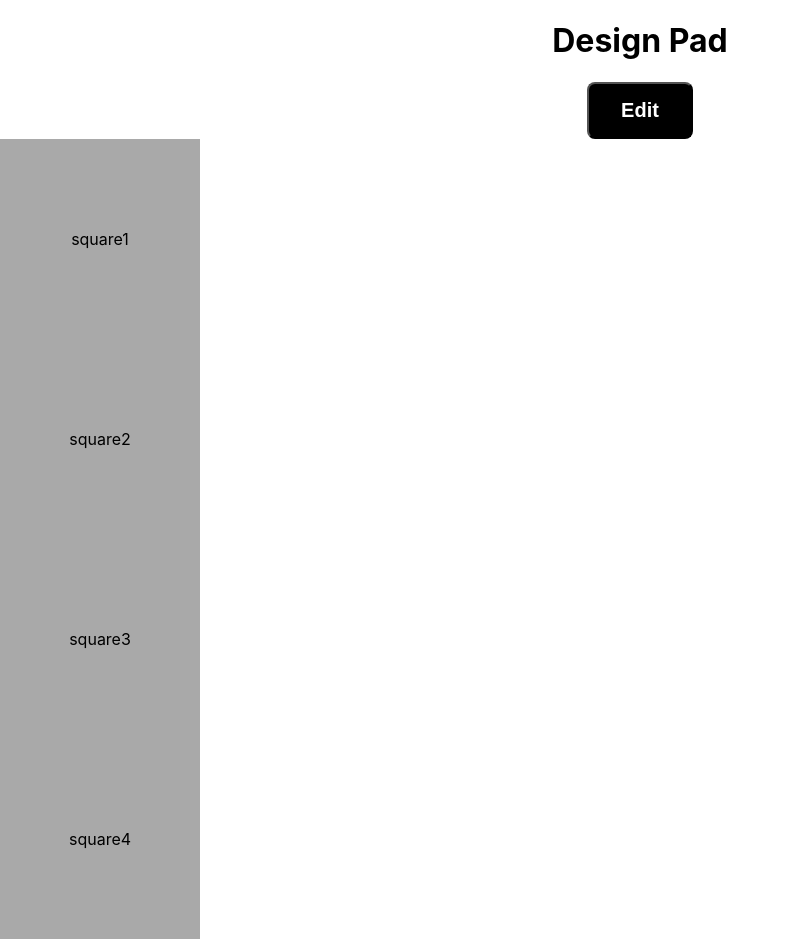
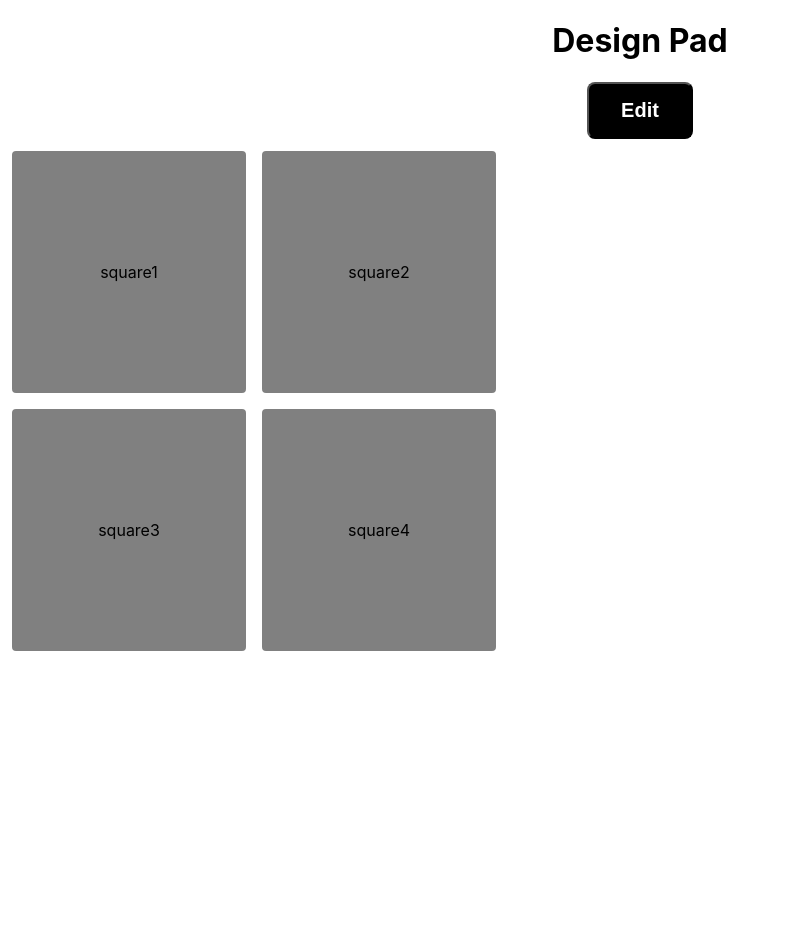
Before and after one commit to 464squad/design-pad, a React (Create React App) app: page / in a window 1280 px wide. Shown: the whole page, without its empty margins (0-789 px from the left). After the commit the page ends 800 px from the top, so only its background shows below. Built offline with nearby package versions, Linux system fonts and the light colour scheme.

Commit message:
Getting better squares

```diff
--- a/src/components/DesignPad.js
+++ b/src/components/DesignPad.js
@@ -2,7 +2,7 @@ import React from 'react';
 
 const PadInputContainer = () => {
     return (
-        <div>
+        <div className="padLook">
           <div className="square">square1</div>
           <div className="square">square2</div>
           <div className="square">square3</div>
@@ -13,4 +13,5 @@ const PadInputContainer = () => {
 
 
 
+
 export default PadInputContainer;
--- a/src/index.css
+++ b/src/index.css
@@ -23,11 +23,23 @@ code {
   font-weight: bold;
 }
 
-.square {
-  display : flex;
-  height : 200px;
-  width : 200px;
-  background : darkgray;
+.padLook {
+  display : grid;
+  height : 500px;
+  width : 500px;
   justify-content: center;
   align-items: center;
+  border : 4px solid white;
+  border-radius: 12px;
+  grid-template: repeat(2, 1fr) / repeat(2, 1fr);
 }
+
+.square {
+  height : 242px;
+  background : gray;
+  border : 8px solid white;
+  border-radius : 12px;
+  display : flex;
+  justify-content : center;
+  align-items : center;
+}
```
